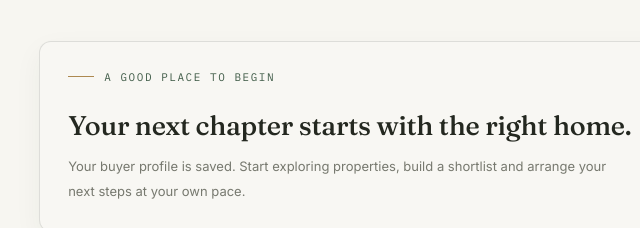
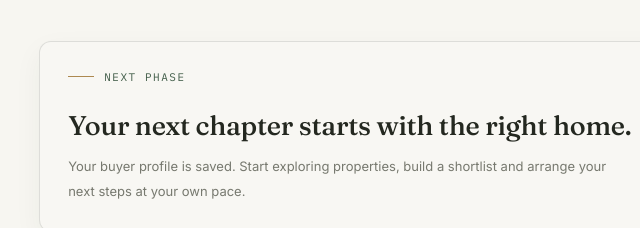
Before and after one commit to DipakKumar8617/dipakkumar2430.github.io, a plain HTML site: page buyer-dashboard.html in a window 1280 px wide. Shown: the part 2569-2797 px from the top of the page, 262-902 px from the left. Drawn offline with Linux system fonts and the light colour scheme; no server answers.

Commit message:
fix: restore buyer dashboard next phase label

```diff
--- a/buyer-dashboard.html
+++ b/buyer-dashboard.html
@@ -914,7 +914,7 @@
 
       <section class="next-panel journey-next">
         <div>
-          <div class="eyebrow">A GOOD PLACE TO BEGIN</div>
+          <div class="eyebrow">Next phase</div>
           <h3>Your next chapter starts with the right home.</h3>
           <p>Your buyer profile is saved. Start exploring properties, build a shortlist and arrange your next steps at your own pace.</p>
         </div>
```
Also changed, not shown: 1 other file.
